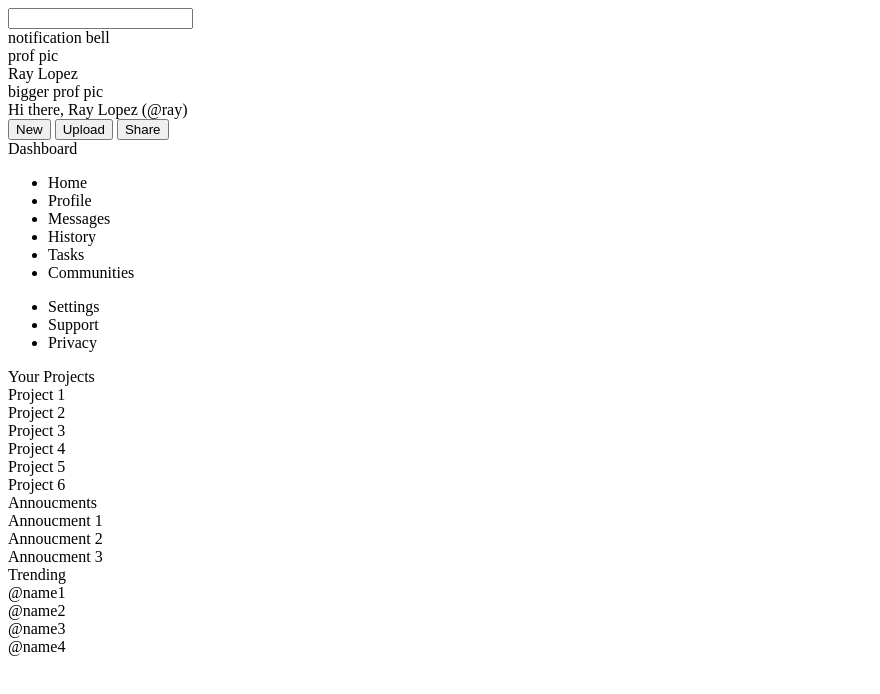
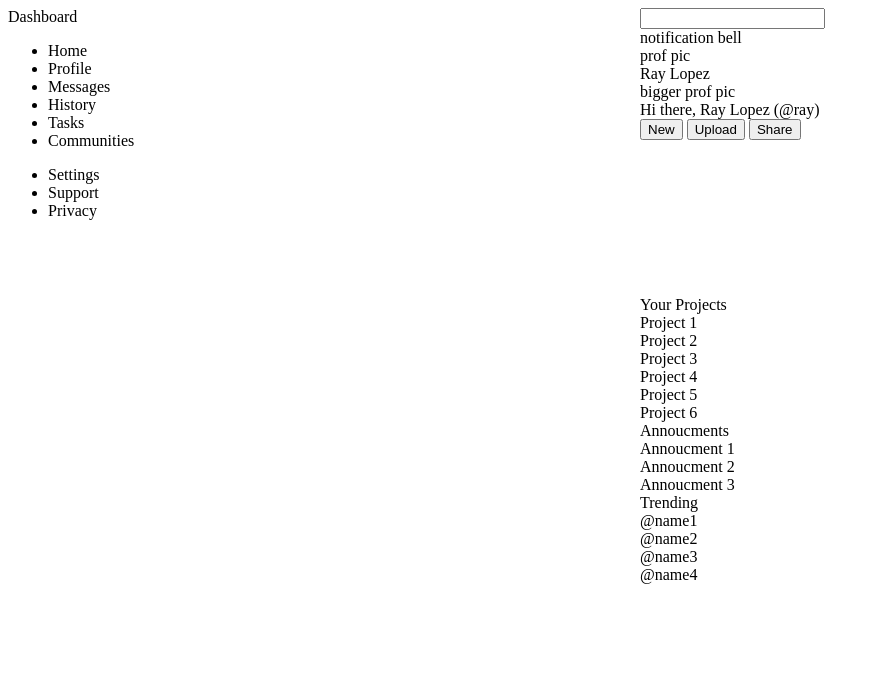
Before and after one commit to raylopez509/admindashboard_odin, a plain HTML site: page dashboard.html in a window 1280 px wide. Shown: the whole page, without its empty margins (0-880 px from the left). Drawn offline with Linux system fonts and the light colour scheme.

Commit message:
added main container class div and added grid layout for container class. This will be the main layout of the whoel admin site.

```diff
--- a/dashboard.css
+++ b/dashboard.css
@@ -0,0 +1,15 @@
+.container {
+  display: grid;
+  grid-template-columns: 1fr 1fr;
+  grid-template-rows: 1fr 1fr;
+}
+
+.header {
+  grid-column: 2 / 3;
+  grid-row: 1 / 2;
+}
+
+.dashboard {
+  grid-column: 1 / 2;
+  grid-row: 1 / 3;
+}
--- a/dashboard.html
+++ b/dashboard.html
@@ -7,6 +7,7 @@
     <title>Document</title>
   </head>
   <body>
+    <div class="container">
       <div class="header">
         <input />
         <div>notification bell</div>
@@ -28,7 +29,6 @@
           <li>Tasks</li>
           <li>Communities</li>
         </ul>
-
         <ul>
           <li>Settings</li>
           <li>Support</li>
@@ -53,5 +53,6 @@
         <div>@name3</div>
         <div>@name4</div>
       </div>
+    </div>
   </body>
 </html>
```
Lines whose indentation alone changed are shown as unchanged.
